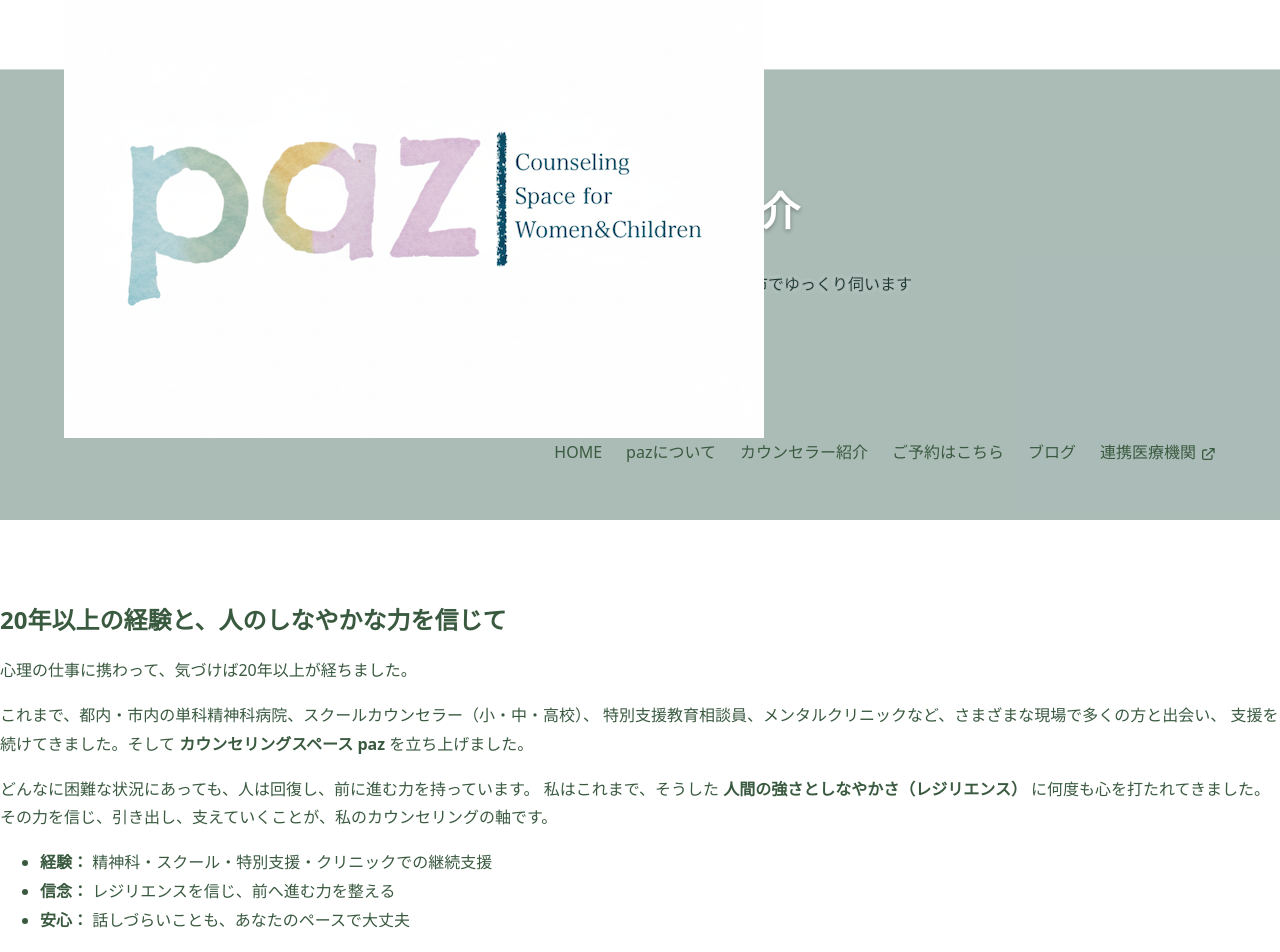
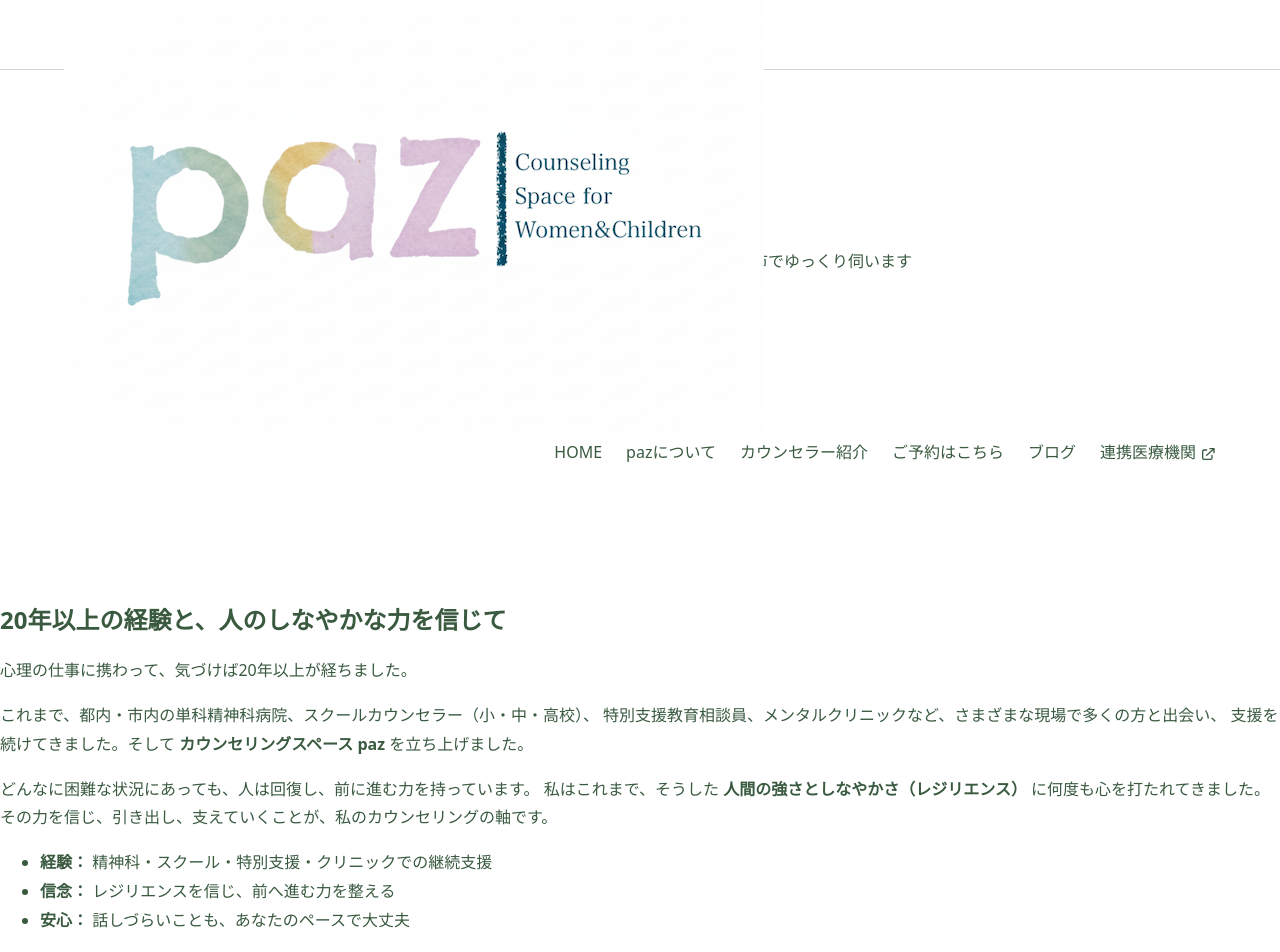
Before and after one commit to counselingspacepaz-gif/paz_HP_202511, a Jekyll site: the page counselor/index.html, which Jekyll copies as it is, in a window 1280 px wide. Shown: the top 952 px of the page. Built offline with Jekyll 4.4.1, drawn with Linux system fonts in a browser that asks for light colours; some web fonts are replaced.

Commit message:
カード、ヒーロー修正

```diff
--- a/assets/css/styles.css
+++ b/assets/css/styles.css
@@ -1,5 +1,5 @@
 /* =========================================================
-   Counseling Space paz - Site Styles (Full 2025-11-26)
+   Counseling Space paz - Site Styles (修正版 2025-11-28)
    Theme: Sage Green / Lavender
    Policy: A11y, Responsive, Performance Optimized
 ========================================================= */
@@ -17,6 +17,7 @@
   --color-lavender-light: #B9A6D3;
   --color-lavender-soft: #EFEAF7;
   --color-border: #cfd8cf;
+  --color-bg-hover: #EFEAF7;
 
   /* Typography */
   --font-base: 'Zen Maru Gothic', 'Noto Sans JP', system-ui, -apple-system, 'Segoe UI', Roboto, sans-serif;
@@ -34,10 +35,6 @@
   /* Focus / A11y */
   --focus-ring: 3px solid var(--color-lavender);
   --focus-offset: 4px;
-
-  /* Hero overlay fallback */
-  --hero-overlay: rgba(46,88,77,0.4);
-  --hero-bg-fallback: url('images/banners/lavender-background.jpg');
 }
 
 /* ---------------------------
@@ -87,20 +84,47 @@ a[target="_blank"]::after {
 }
 a[target="_blank"]:hover::after { background-color: var(--color-lavender); }
 
-/* Button */
-.btn { display: inline-block; padding: clamp(10px,1.2vw,14px) clamp(20px,2.5vw,28px);
-  border-radius: var(--radius); font-weight: 700; text-align: center; cursor: pointer;
-  line-height: 1; min-width:44px; min-height:44px; border:none;
-  transition: background-color 0.3s ease,color 0.3s ease; }
+/* Button 共通 */
+.btn {
+  display: inline-block;
+  padding: clamp(10px,1.2vw,14px) clamp(20px,2.5vw,28px);
+  border-radius: var(--radius);
+  font-weight: 700;
+  text-align: center;
+  cursor: pointer;
+  line-height: 1;
+  min-width: 44px;
+  min-height: 44px;
+  border: none;
+  transition: background-color 0.3s ease, color 0.3s ease;
+}
+
+/* ヒーロー用ボタン */
+.section--hero .btn {
+  background-color: var(--color-lavender);
+  color: #fff;
+}
+.section--hero .btn:hover {
+  background-color: #9b7aa5;
+}
+.section--hero .btn:focus-visible {
+  outline: var(--focus-ring);
+  outline-offset: var(--focus-offset);
+}
+
+/* 既存互換用 .btn--primary */
 .btn--primary {
-  background-color: var(--color-lavender); color:#fff;
+  background-color: var(--color-lavender);
+  color: #fff;
 }
 .btn--primary:hover {
-  background-color: var(--color-text-dark);
+  background-color: #9b7aa5; /* 修正版：濃ラベンダー */
 }
 .btn--primary:focus-visible {
-  outline: var(--focus-ring); outline-offset: var(--focus-offset);
-  background: var(--color-lavender-soft); color: var(--color-lavender);
+  outline: var(--focus-ring);
+  outline-offset: var(--focus-offset);
+  background: var(--color-lavender-soft);
+  color: var(--color-lavender);
 }
 
 /* ---------------------------
@@ -145,41 +169,65 @@ a[target="_blank"]:hover::after { background-color: var(--color-lavender); }
   display: flex; align-items: center; justify-content: center;
   text-align: center; overflow:hidden;
   padding-top: env(safe-area-inset-top);
-  background-image: var(--hero-bg, var(--hero-bg-fallback));
-  background-position: center; background-size: cover;
-  background-repeat: no-repeat;
+  background-size: cover;
+  background-position: center;
 }
-.section--hero::before {
-  content:""; position:absolute; inset:0; z-index:1;
-  background: var(--hero-overlay); pointer-events:none;
+.hero__overlay {
+  position: absolute;
+  inset: 0;
+  background-color: rgba(163,177,138,0.35);
+  z-index: 1;
 }
-.section--hero .hero__bg {
-  position: absolute; inset:0; z-index:0;
-  background-image: var(--hero-bg-fallback); background-size:cover; background-position:center; background-repeat:no-repeat;
+.section--hero .wrapper { position: relative; z-index: 2; }
+.hero-text h1, .hero-text p {
+  color: #fff;
+  text-shadow: 0 2px 4px rgba(0,0,0,0.3);
 }
-.section--hero .inner { position: relative; z-index:2; padding-block: clamp(2rem, 6vw, 4rem); }
-.hero__title { font-size: clamp(24px, 5vw, 40px); line-height:1.3; text-align:center; color:#fff; text-wrap: balance; text-shadow: 0 2px 4px rgba(0,0,0,0.3);}
-.hero__subtitle { font-size: clamp(1rem,1.1rem+0.5vw,1.3rem); color: var(--color-text-dark);
-  text-shadow: 0 0 1px #fff, 0 0 4px #fff, 0 0 2px var(--color-text-dark); display:inline; padding:0; }
 
 /* ---------------------------
    8. Grid / Tiles
 --------------------------- */
-.tiles { display:grid; gap:var(--space-sm); grid-auto-flow:row; grid-auto-rows:minmax(0,1fr); grid-template-columns:repeat(1,1fr); align-items:stretch; }
-.tiles > * { grid-column:auto; grid-row:auto; margin:0; }
+.tiles {
+  display: grid;
+  gap: var(--space-sm);
+  grid-auto-flow: row;
+  grid-auto-rows: minmax(0, 1fr);
+  grid-template-columns: repeat(1,1fr);
+  align-items: stretch;
+}
+.tiles > * { grid-column: auto; grid-row: auto; margin:0; }
 .tile img { display:block; width:100%; height:auto; object-fit:cover; aspect-ratio:16/9; }
 .tile h3 { padding:1rem; font-size:clamp(16px,1.5vw,18px); line-height:1.5; margin:0; }
-@media (min-width:768px){ .tiles{grid-template-columns:repeat(2,1fr);} }
-@media (min-width:1024px){ .tiles{grid-template-columns:repeat(3,1fr);} }
+.tile a { display: block; } /* カード全体をクリック可能 */
+.tile a:focus-visible { outline: var(--focus-ring); outline-offset: var(--focus-offset); }
+.tile:hover, .tile:focus-within {
+  border-color: var(--color-lavender);
+  box-shadow: 0 4px 8px rgba(0,0,0,0.1);
+  background-color: var(--color-bg-hover);
+  transform: translateY(-2px);
+  transition: border-color 0.3s ease, box-shadow 0.3s ease, transform 0.3s ease, background-color 0.3s ease;
+}
+.tile.tile--compliance {
+  background-color: var(--color-bg-hover);
+  border: 1px solid var(--color-lavender);
+}
+.tile.tile--compliance:hover {
+  box-shadow: 0 4px 8px rgba(0,0,0,0.1);
+  border-color: #9b7aa5;
+}
 
 /* ---------------------------
    9. Footer
 --------------------------- */
-.site-footer { border-top:1px solid var(--color-border); background: var(--color-lavender-soft);
-  padding-block: clamp(1.5rem,3vw,2.5rem); color: var(--color-sage); }
+.site-footer {
+  border-top:1px solid var(--color-border);
+  background: var(--color-lavender-soft);
+  padding-block: clamp(1.5rem,3vw,2.5rem);
+  color: var(--color-sage);
+}
 .footer-inner { display:grid; gap:var(--space-sm); grid-template-columns:repeat(auto-fit,minmax(250px,1fr)); }
 .footer-contact-address h2 { font-size:1.25rem; color:var(--color-lavender); margin:0 0 0.5rem; }
 .footer-privacy { text-align:center; margin-top:1.5rem; }
 .footer-privacy a { background: var(--color-lavender); color:#fff; padding:0.4rem 0.8rem; border-radius:var(--radius); font-weight:600; display:inline-flex; align-items:center; gap:4px; transition:background-color 0.2s ease, box-shadow 0.2s ease; }
-.footer-privacy a:hover { background: var(--color-text-dark); }
+.footer-privacy a:hover { background: #9b7aa5; }
 .copyright { font-size:0.75rem; color:var(--color-text-muted); text-align:center; margin-top:0.8rem; }
```
